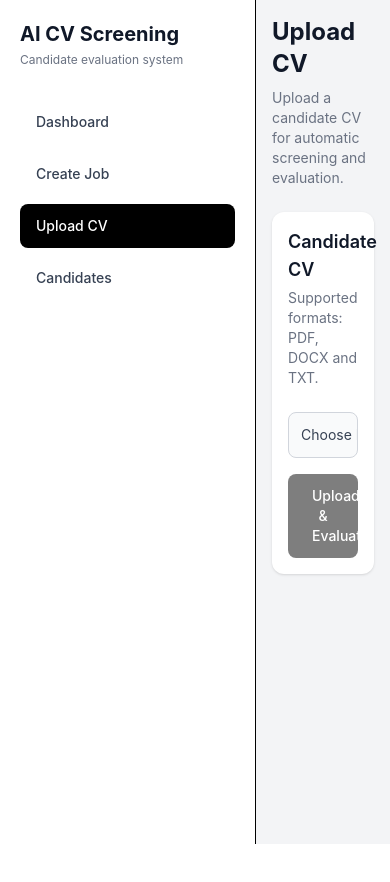
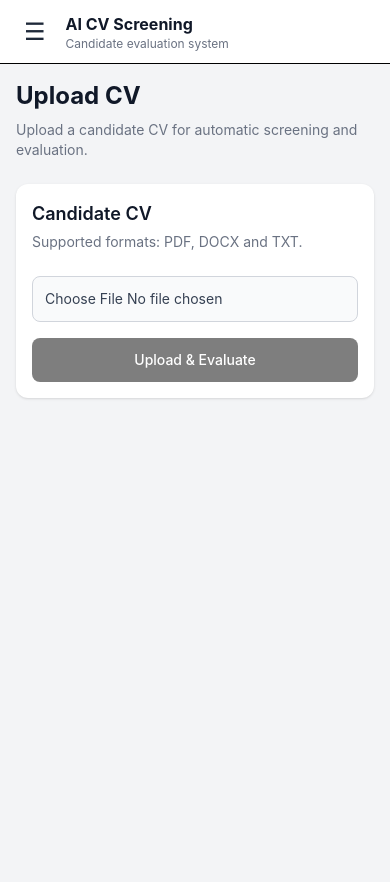
Before and after one commit to Almedin-Agushi/AI-CV-Screeningg, a React app in the folder frontend/: page /upload-cv in a window 390 px wide. Shown: the top 882 px of the page. Before the commit the page ends 844 px from the top, so only its background shows below. Built offline with nearby package versions, Linux system fonts and the light colour scheme; the HTML template or start-up script is replaced by a standard one.

Commit message:
responsive dashboard

```diff
--- a/frontend/src/App.jsx
+++ b/frontend/src/App.jsx
@@ -1,3 +1,4 @@
+import { useState } from "react";
 import { BrowserRouter, Routes, Route } from "react-router-dom";
 
 import Sidebar from "./components/Sidebar";
@@ -6,14 +7,42 @@ import CreateJob from "./page/CreateJob";
 import UploadCV from "./page/UploadCV";
 import Candidates from "./page/Candidates";
 import CandidateDetails from "./page/CandidateDetails";
+
 function App() {
+  const [isMenuOpen, setIsMenuOpen] = useState(false);
+
   return (
     <BrowserRouter>
       <div className="min-h-screen bg-gray-100">
 
-        <Sidebar />
+        <Sidebar
+          isOpen={isMenuOpen}
+          setIsOpen={setIsMenuOpen}
+        />
 
-        <main className="ml-64 min-h-screen">
+        {/* Mobile Header */}
+        <header className="sticky top-0 z-30 flex h-16 items-center border-b bg-white px-4 md:hidden">
+          <button
+            onClick={() => setIsMenuOpen(true)}
+            className="rounded-lg p-2 text-2xl text-gray-800 hover:bg-gray-100"
+            aria-label="Open menu"
+          >
+            ☰
+          </button>
+
+          <div className="ml-3">
+            <h1 className="text-base font-bold text-gray-900">
+              AI CV Screening
+            </h1>
+
+            <p className="text-xs text-gray-500">
+              Candidate evaluation system
+            </p>
+          </div>
+        </header>
+
+        {/* Main Content */}
+        <main className="min-h-screen md:ml-64">
           <Routes>
 
             <Route
@@ -25,6 +54,7 @@ function App() {
               path="/jobs/create"
               element={<CreateJob />}
             />
+
             <Route
               path="/upload-cv"
               element={<UploadCV />}
@@ -35,10 +65,11 @@ function App() {
               element={<Candidates />}
             />
 
-              <Route
+            <Route
               path="/candidates/:candidateId"
               element={<CandidateDetails />}
             />
+
           </Routes>
         </main>
 
--- a/frontend/src/components/Sidebar.jsx
+++ b/frontend/src/components/Sidebar.jsx
@@ -1,6 +1,6 @@
 import { NavLink } from "react-router-dom";
 
-function Sidebar() {
+function Sidebar({ isOpen, setIsOpen }) {
   const links = [
     { name: "Dashboard", path: "/" },
     { name: "Create Job", path: "/jobs/create" },
@@ -9,7 +9,32 @@ function Sidebar() {
   ];
 
   return (
-    <aside className="fixed left-0 top-0 h-screen w-64 border-r bg-white p-5">
+    <>
+      {/* Mobile overlay */}
+      {isOpen && (
+        <div
+          className="fixed inset-0 z-40 bg-black/40 md:hidden"
+          onClick={() => setIsOpen(false)}
+        />
+      )}
+
+      {/* Sidebar */}
+      <aside
+        className={`
+          fixed left-0 top-0 z-50 h-screen w-64
+          border-r bg-white p-5
+          transition-transform duration-300
+          md:translate-x-0
+          ${
+            isOpen
+              ? "translate-x-0"
+              : "-translate-x-full"
+          }
+        `}
+      >
+        {/* Header */}
+        <div className="flex items-start justify-between">
+          <div>
             <h1 className="text-xl font-bold text-gray-900">
               AI CV Screening
             </h1>
@@ -17,12 +42,25 @@ function Sidebar() {
             <p className="mt-1 text-xs text-gray-500">
               Candidate evaluation system
             </p>
+          </div>
 
+          {/* Close button - mobile */}
+          <button
+            onClick={() => setIsOpen(false)}
+            className="text-2xl text-gray-600 md:hidden"
+            aria-label="Close menu"
+          >
+            ×
+          </button>
+        </div>
+
+        {/* Navigation */}
         <nav className="mt-8 space-y-2">
           {links.map((link) => (
             <NavLink
               key={link.path}
               to={link.path}
+              onClick={() => setIsOpen(false)}
               className={({ isActive }) =>
                 `block rounded-lg px-4 py-3 text-sm font-medium ${
                   isActive
@@ -36,6 +74,7 @@ function Sidebar() {
           ))}
         </nav>
       </aside>
+    </>
   );
 }
 
```
Lines whose indentation alone changed are shown as unchanged.
